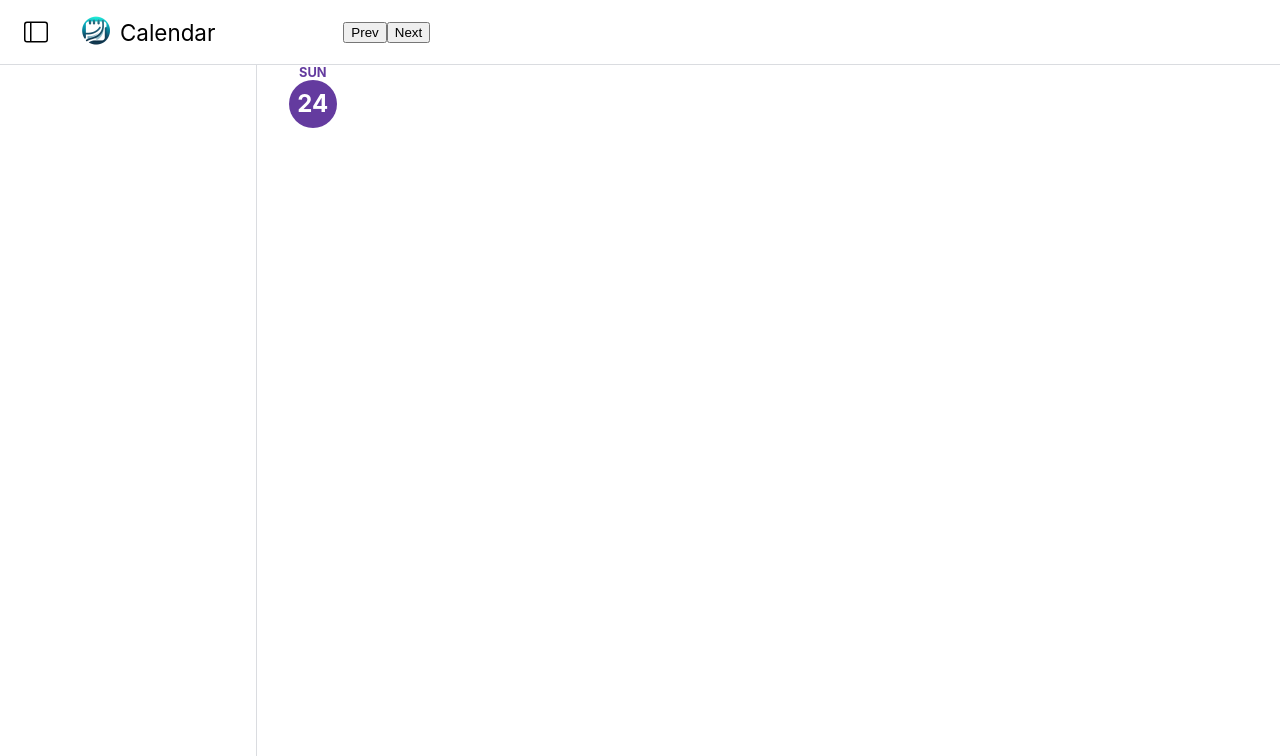
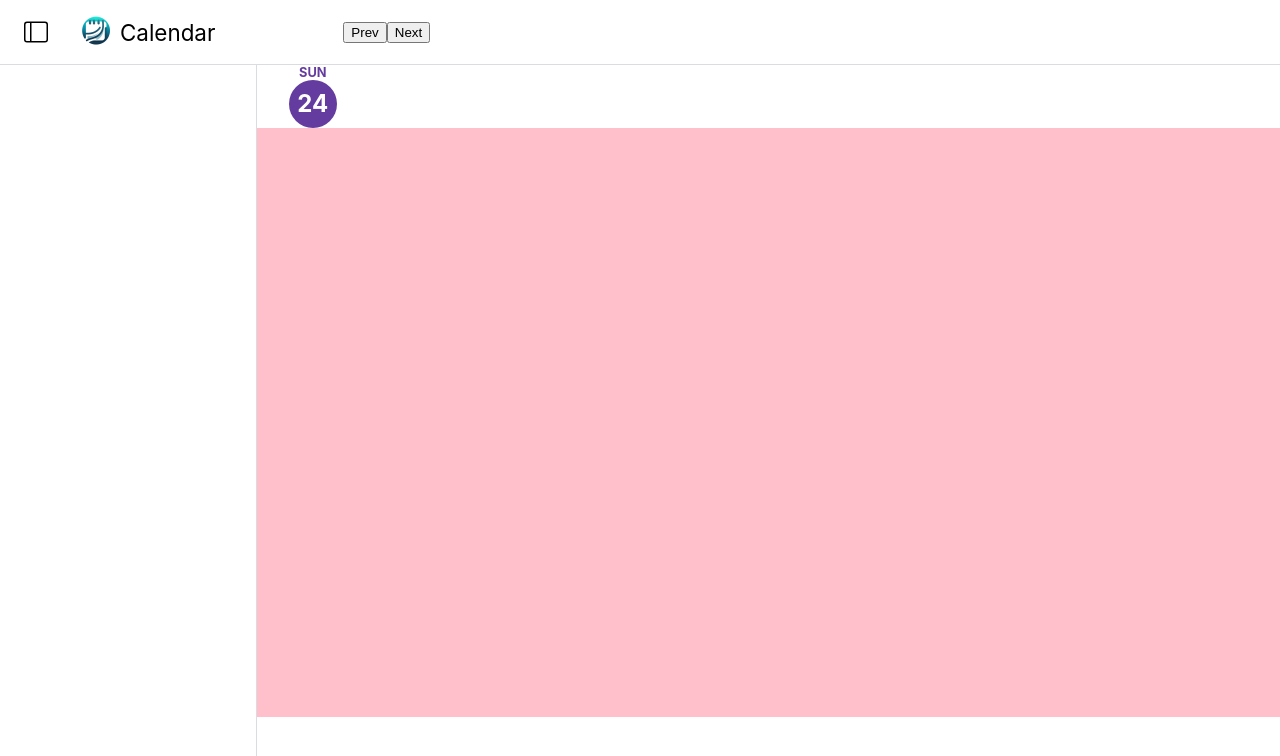
Before and after one commit to coloshword/calendar, a React (Create React App) app in the folder client/: page /calendar in a window 1280 px wide. Shown: the top 756 px of the page. Built offline with nearby package versions, Linux system fonts and the light colour scheme.

Commit message:
scrollable day window

```diff
--- a/client/src/components/calendarCSS/Day.css
+++ b/client/src/components/calendarCSS/Day.css
@@ -7,6 +7,10 @@
     width: 3rem;
     text-align: center;
     margin-left: 2rem;
+}
+
+.day-container {
+    height: 100%;
 }
 
 .day-date-circle {
@@ -23,3 +27,13 @@
     background-color: #643B9F;
     color: white;
 }
+
+.day-grid-container {
+    height: 80%;
+    overflow: scroll;
+}
+.day-grid {
+    /* 24 hours = 24 "sections", each section = 5% of screen = 5svh * 24 */
+    height: 150%;
+    background-color:  pink;
+}
--- a/client/src/components/calendarComponents/Day.tsx
+++ b/client/src/components/calendarComponents/Day.tsx
@@ -1,13 +1,14 @@
 import React, { FC, useState } from 'react';
 import '../calendarCSS/Day.css';
 
-const dayNames = ["SUN", "MON", "TUE", "WED", "THU", "FRI", "SUN"];
+const dayNames = ["SUN", "MON", "TUE", "WED", "THU", "FRI", "SAT"];
 // Define the props type
 interface DayProps {
     day: Date;
     today: Date
 }
 
+/* Day: component that renders a "day" of the calendar --> specifically in day mode */
 const Day: FC<DayProps> = ({ day, today }) => {
     /* renderDate: renders the display of day of the week and the date (of the month) */
     const renderDate = () => {
@@ -21,9 +22,19 @@ const Day: FC<DayProps> = ({ day, today }) => {
         )
     }
 
+    /* renderDayGrid: renders the visual "grid" that represents a day */
+    const renderDayGrid = () => {
+        return (
+            <div className="day-grid-container">
+                 <div className="day-grid"></div>
+            </div>
+        )
+    }
+
     return (
         <div className="day-container">
             {renderDate()}
+            {renderDayGrid()}
         </div>
     );
 }
--- a/client/src/index.css
+++ b/client/src/index.css
@@ -6,6 +6,7 @@ body {
   -webkit-font-smoothing: antialiased;
   -moz-osx-font-smoothing: grayscale;
   height: 100svh;
+  overflow-y: hidden; /* disable scrolling for outside the calendar date component */
 }
 
 #root {
```
